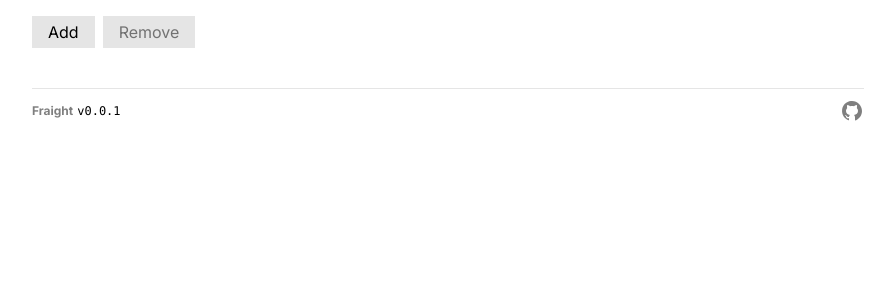
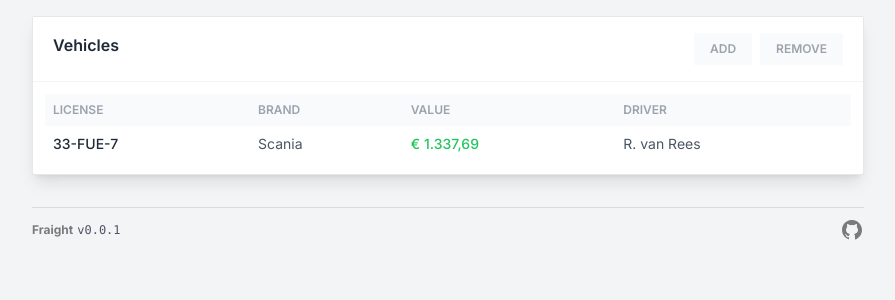
Before and after one commit to fraightonline/web, a Next.js app: page / in a window 1280 px wide. Shown: the top 300 px of the page, without its empty margins (192-1087 px from the left). Built offline with nearby package versions, Linux system fonts and the light colour scheme.

Commit message:
Added a table

```diff
--- a/src/app/components/Vehicles.tsx
+++ b/src/app/components/Vehicles.tsx
@@ -1,6 +1,6 @@
 "use client";
 
-import { useState } from "react";
+import { useEffect, useState } from "react";
 import { v4 } from "uuid";
 
 interface Vehicle {
@@ -10,10 +10,16 @@ interface Vehicle {
 }
 
 const MAX_VEHICLES = 10;
+const MIN_VEHICLES = 1;
 const BRANDS = ["Scania", "Volvo", "DAF", "Renault", "Iveco", "MAN"];
 
 const Vehicles = () => {
   const [vehicles, setVehicles] = useState<Vehicle[]>([]);
+
+  // Add random vehicle at first render
+  useEffect(() => {
+    addVehicle();
+  }, []);
 
   const addVehicle = () => {
     setVehicles([
@@ -52,23 +58,73 @@ const Vehicles = () => {
 
   return (
     <div className="mx-auto max-w-2xl lg:max-w-4xl px-4 sm:px-6 lg:px-8 py-4">
+      <div className="flex flex-col justify-center">
+        <div className="w-full mx-auto bg-white shadow-lg rounded-sm border border-gray-200">
+          <header className="px-5 py-4 border-b border-gray-100 flex flex-row justify-between">
+            <h2 className="font-semibold text-gray-800">Vehicles</h2>
+            <div>
               <button
-        className="px-4 py-1 bg-black/10 hover:bg-black/20 disabled:text-black/50 transition mr-2 mb-2"
+                className="px-4 py-2 text-xs font-semibold uppercase text-gray-400 bg-gray-50 hover:bg-gray-200 disabled:cursor-not-allowed transition mr-2"
                 onClick={addVehicle}
                 disabled={vehicles.length === MAX_VEHICLES}
               >
                 Add
               </button>
               <button
-        className="px-4 py-1 bg-black/10 hover:bg-black/20 disabled:text-black/50 transition"
+                className="px-4 py-2 text-xs font-semibold uppercase text-gray-400 bg-gray-50 hover:bg-gray-200 disabled:cursor-not-allowed transition"
                 onClick={removeVehicle}
-        disabled={vehicles.length === 0}
+                disabled={vehicles.length === MIN_VEHICLES}
               >
                 Remove
               </button>
+            </div>
+          </header>
+          <div className="p-3">
+            <div className="overflow-x-auto">
+              <table className="table-auto w-full">
+                <thead className="text-xs font-semibold uppercase text-gray-400 bg-gray-50">
+                  <tr>
+                    <th className="p-2 whitespace-nowrap">
+                      <div className="font-semibold text-left">License</div>
+                    </th>
+                    <th className="p-2 whitespace-nowrap">
+                      <div className="font-semibold text-left">Brand</div>
+                    </th>
+                    <th className="p-2 whitespace-nowrap">
+                      <div className="font-semibold text-left">Value</div>
+                    </th>
+                    <th className="p-2 whitespace-nowrap">
+                      <div className="font-semibold text-left">Driver</div>
+                    </th>
+                  </tr>
+                </thead>
+                <tbody className="text-sm divide-y divide-gray-100">
                   {vehicles.map((v: Vehicle) => (
-        <p key={v.id}>{`${v.license} | ${v.brand}`}</p>
+                    <tr key={v.id}>
+                      <td className="p-2 whitespace-nowrap">
+                        <div className="font-medium text-gray-800">
+                          {v.license}
+                        </div>
+                      </td>
+                      <td className="p-2 whitespace-nowrap">
+                        <div className="text-left">{v.brand}</div>
+                      </td>
+                      <td className="p-2 whitespace-nowrap">
+                        <div className="text-left font-medium text-green-500">
+                          &euro; 1.337,69
+                        </div>
+                      </td>
+                      <td className="p-2 whitespace-nowrap">
+                        <div className="text-left">R. van Rees</div>
+                      </td>
+                    </tr>
                   ))}
+                </tbody>
+              </table>
+            </div>
+          </div>
+        </div>
+      </div>
     </div>
   );
 };
--- a/src/app/page.tsx
+++ b/src/app/page.tsx
@@ -3,9 +3,9 @@ import Vehicles from "./components/Vehicles";
 
 export default function Home() {
   return (
-    <>
+    <div className="bg-gray-100 text-gray-600 h-screen">
       <Vehicles />
       <Footer />
-    </>
+    </div>
   );
 }
--- a/tailwind.config.ts
+++ b/tailwind.config.ts
@@ -1,5 +1,4 @@
 import type { Config } from "tailwindcss";
-const colors = require("tailwindcss/colors");
 
 const config: Config = {
   content: [
@@ -7,14 +6,7 @@ const config: Config = {
     "./src/components/**/*.{js,ts,jsx,tsx,mdx}",
     "./src/app/**/*.{js,ts,jsx,tsx,mdx}",
   ],
-  theme: {
-    colors: {
-      white: colors.white,
-      black: colors.black,
-      transparent: colors.transparent,
-      purple: "#",
-    },
-  },
+  theme: {},
   darkMode: "class", // media & class
   plugins: [require("@tailwindcss/forms")],
 };
```
Lines whose indentation alone changed are shown as unchanged.
